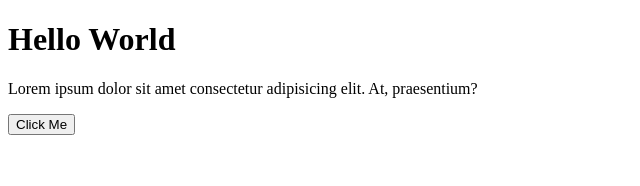
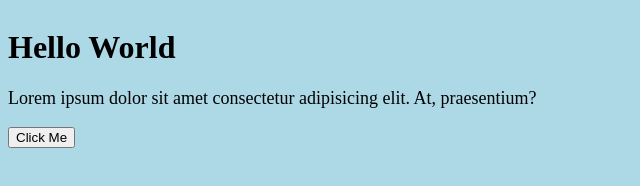
Before and after one commit to Hagarsultan88/lab1-sourcecontrol, a plain HTML site: page index.html in a window 1280 px wide. Shown: the whole page, without its empty margins (0-640 px from the left). Drawn offline with Linux system fonts and the light colour scheme.

Commit message:
edit style

```diff
--- a/style.css
+++ b/style.css
@@ -1,8 +1,12 @@
-/* body {
+body {
+    align-content: center;
     background-color: lightblue;
-    font-family: Arial, Helvetica, sans-serif;
-} */
+}
 
 button:hover {
-    background-color: blanchedalmond;
+    background-color: rgb(111, 73, 249);
 }
+
+p {
+    font-size: large;
+}
```
